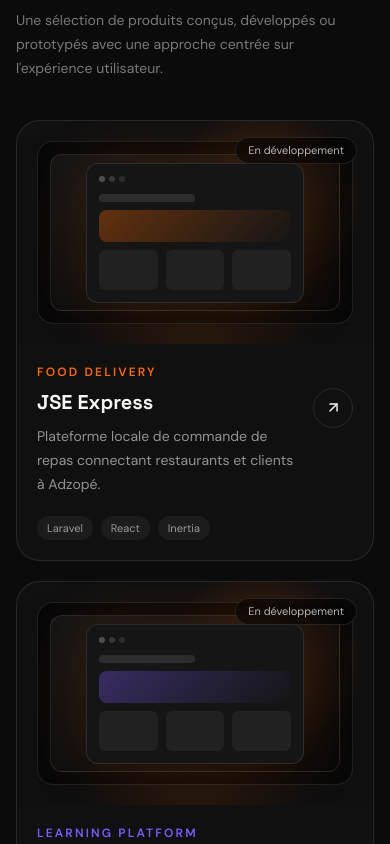
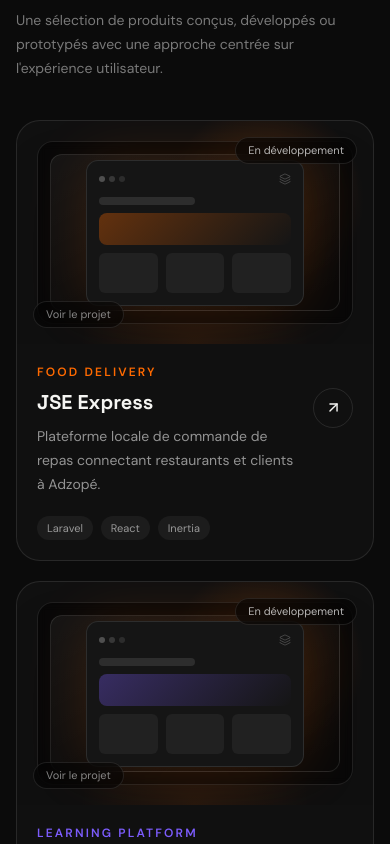
Before and after one commit to handcode0-create/portfolio_2026, a Next.js app: page / in a window 390 px wide. Shown: the part 1520-2364 px from the top of the page. Built offline with nearby package versions, Linux system fonts and the light colour scheme.

Commit message:
feat: polish responsive UI and project interactions

```diff
--- a/components/ProjectCard.tsx
+++ b/components/ProjectCard.tsx
@@ -1,22 +1,12 @@
 import type {Project} from "@/data/projects";
-import {ArrowUpRight} from "lucide-react";
+import {ArrowUpRight,Layers3} from "lucide-react";
 export function ProjectCard({project}:{project:Project}){
- return <article className="group overflow-hidden rounded-3xl border border-white/10 bg-[#101010] transition duration-500 hover:-translate-y-1 hover:border-white/20">
-  <div className="orange-gradient relative aspect-[16/10] overflow-hidden">
-   <div className="absolute inset-5 rounded-2xl border border-white/10 bg-black/55 p-3 shadow-2xl backdrop-blur-sm transition duration-500 group-hover:scale-[1.02]">
-    <div className="flex h-full items-center justify-center rounded-xl border border-white/10 bg-gradient-to-br from-white/[.06] to-transparent">
-     <div className="w-[76%] rounded-xl border border-white/10 bg-[#151515] p-3 shadow-glow">
-      <div className="mb-3 flex gap-1"><span className="h-1.5 w-1.5 rounded-full bg-white/25"/><span className="h-1.5 w-1.5 rounded-full bg-white/15"/><span className="h-1.5 w-1.5 rounded-full bg-white/10"/></div>
-      <div className="h-2 w-1/2 rounded-full bg-white/10"/><div className="mt-2 h-8 w-full rounded-lg" style={{background:"linear-gradient(135deg, "+project.accent+"55, transparent)"}}/>
-      <div className="mt-2 grid grid-cols-3 gap-2"><span className="h-10 rounded-md bg-white/[.05]"/><span className="h-10 rounded-md bg-white/[.05]"/><span className="h-10 rounded-md bg-white/[.05]"/></div>
-     </div>
-    </div>
-   </div>
-   <span className="absolute right-4 top-4 rounded-full border border-white/10 bg-black/50 px-3 py-1 text-[11px] text-white/70 backdrop-blur">{project.status}</span>
-  </div>
-  <div className="p-5 md:p-6"><div className="mb-2 text-xs font-semibold uppercase tracking-[.18em]" style={{color:project.accent}}>{project.category}</div>
-   <div className="flex items-start justify-between gap-4"><div><h3 className="text-xl font-bold">{project.name}</h3><p className="mt-2 max-w-md text-sm leading-6 text-white/55">{project.description}</p></div><span className="grid h-10 w-10 shrink-0 place-items-center rounded-full border border-white/10 transition group-hover:border-orange group-hover:text-orange"><ArrowUpRight size={17}/></span></div>
-   <div className="mt-5 flex flex-wrap gap-2">{project.stack.map(tech=><span key={tech} className="rounded-full bg-white/[.05] px-2.5 py-1 text-[11px] text-white/55">{tech}</span>)}</div>
-  </div>
- </article>
+ return <a href={"/projets/"+project.slug} className="group block overflow-hidden rounded-3xl border border-white/10 bg-[#101010] transition duration-500 hover:-translate-y-1 hover:border-white/20 hover:shadow-[0_24px_80px_rgba(0,0,0,.35)]">
+  <div className="orange-gradient relative aspect-[16/10] overflow-hidden"><div className="absolute inset-5 rounded-2xl border border-white/10 bg-black/55 p-3 shadow-2xl backdrop-blur-sm transition duration-500 group-hover:scale-[1.025] group-hover:-rotate-[.35deg]">
+   <div className="flex h-full items-center justify-center rounded-xl border border-white/10 bg-gradient-to-br from-white/[.06] to-transparent"><div className="w-[76%] rounded-xl border border-white/10 bg-[#151515] p-3 shadow-glow">
+    <div className="mb-3 flex items-center justify-between"><div className="flex gap-1"><span className="h-1.5 w-1.5 rounded-full bg-white/25"/><span className="h-1.5 w-1.5 rounded-full bg-white/15"/><span className="h-1.5 w-1.5 rounded-full bg-white/10"/></div><Layers3 size={12} className="text-white/20"/></div>
+    <div className="h-2 w-1/2 rounded-full bg-white/10"/><div className="mt-2 h-8 w-full rounded-lg" style={{background:"linear-gradient(135deg, "+project.accent+"55, transparent)"}}/><div className="mt-2 grid grid-cols-3 gap-2"><span className="h-10 rounded-md bg-white/[.05]"/><span className="h-10 rounded-md bg-white/[.05]"/><span className="h-10 rounded-md bg-white/[.05]"/></div>
+   </div></div></div><span className="absolute right-4 top-4 rounded-full border border-white/10 bg-black/50 px-3 py-1 text-[11px] text-white/70 backdrop-blur">{project.status}</span><span className="absolute bottom-4 left-4 rounded-full border border-white/10 bg-black/45 px-3 py-1 text-[11px] text-white/50 backdrop-blur">Voir le projet</span></div>
+  <div className="p-5 md:p-6"><div className="mb-2 text-xs font-semibold uppercase tracking-[.18em]" style={{color:project.accent}}>{project.category}</div><div className="flex items-start justify-between gap-4"><div><h3 className="text-xl font-bold">{project.name}</h3><p className="mt-2 max-w-md text-sm leading-6 text-white/55">{project.description}</p></div><span className="grid h-10 w-10 shrink-0 place-items-center rounded-full border border-white/10 transition duration-300 group-hover:border-orange group-hover:bg-orange group-hover:text-black"><ArrowUpRight size={17}/></span></div><div className="mt-5 flex flex-wrap gap-2">{project.stack.map(tech=><span key={tech} className="rounded-full bg-white/[.05] px-2.5 py-1 text-[11px] text-white/55">{tech}</span>)}</div></div>
+ </a>
 }
```
